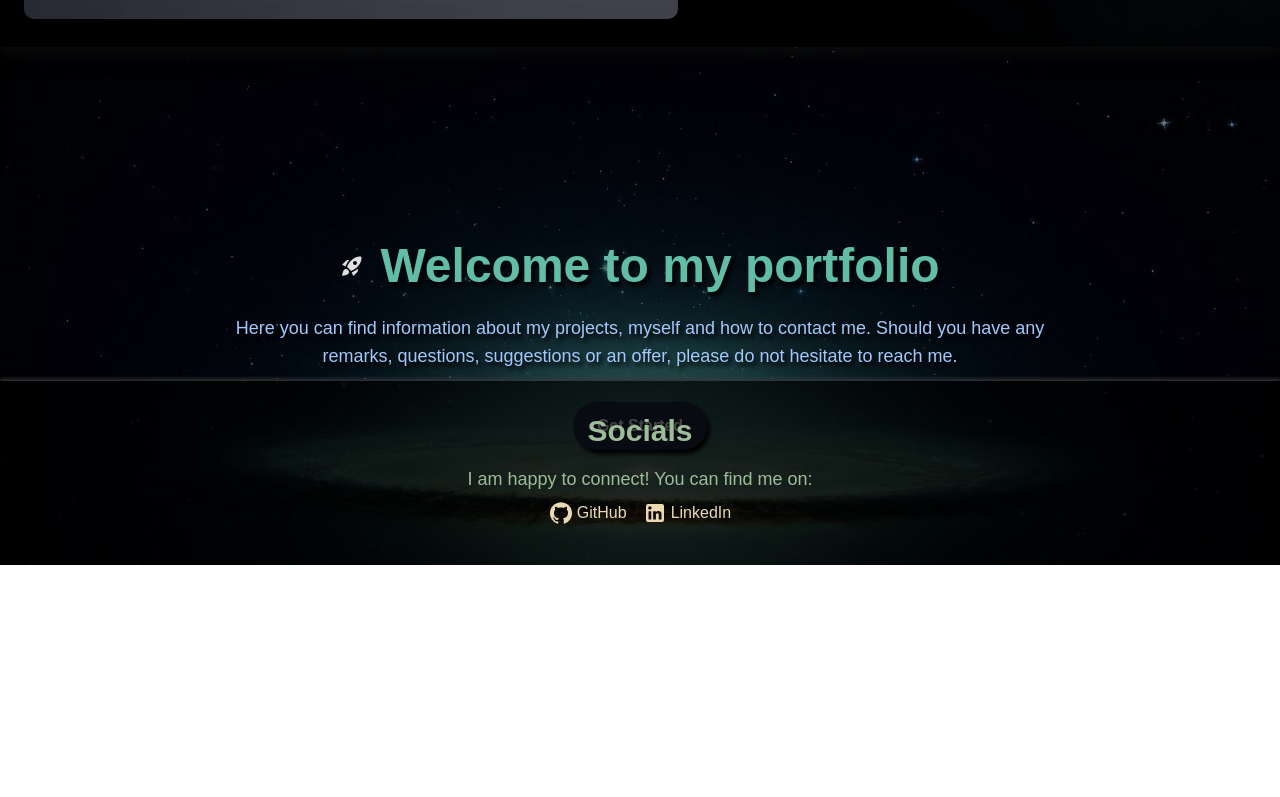
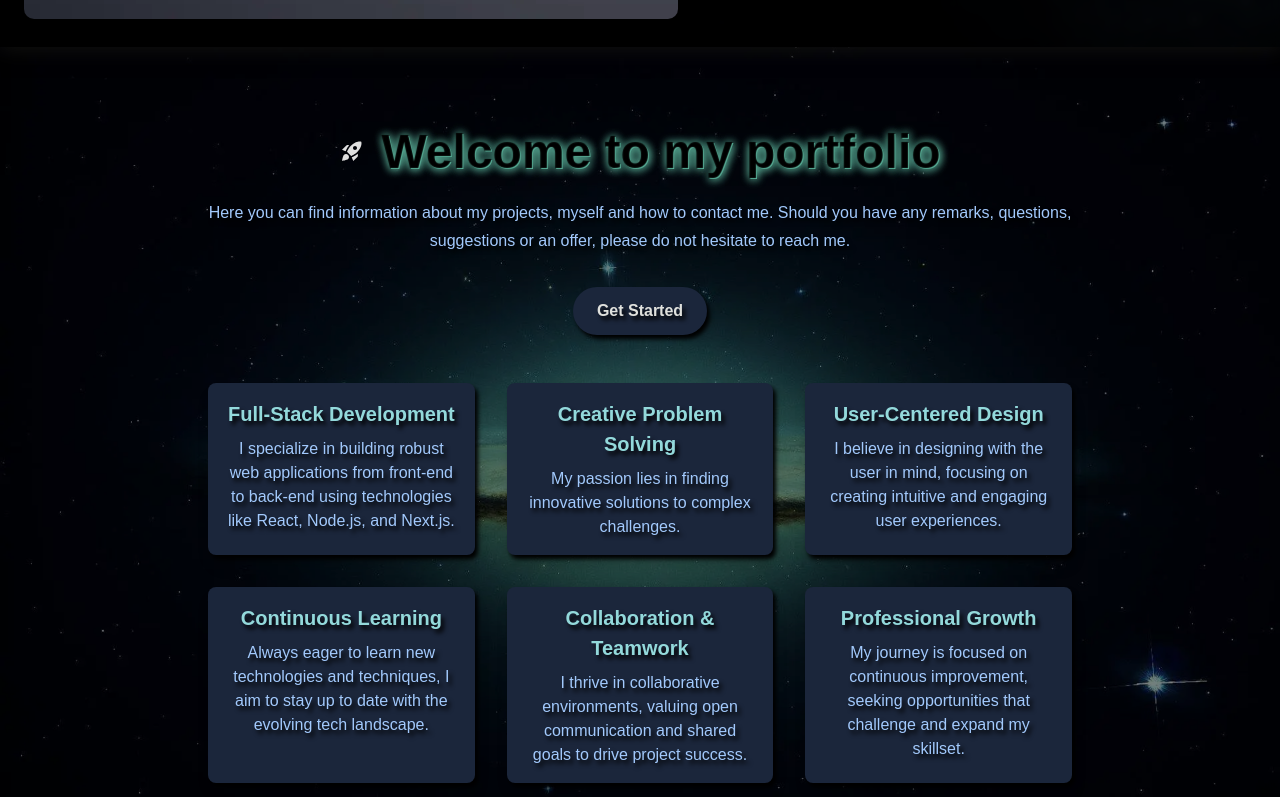
Before and after one commit to SpooRe91/mb-portfolio-app, a Next.js app in the folder mb-portfolio-app/: page / in a window 1280 px wide. Shown: the part 440-1237 px from the top of the page. Before the commit the page ends 1005 px from the top, so only its background shows below. Built offline with nearby package versions, Linux system fonts and the light colour scheme; no server answers.

Commit message:
feat: added TextCard  comp to home, updated styles

```diff
--- a/mb-portfolio-app/src/Components/ProjectCard/ProjectCard.tsx
+++ b/mb-portfolio-app/src/Components/ProjectCard/ProjectCard.tsx
@@ -28,9 +28,9 @@ export const ProjectCard = ({ projectsData, index, isMobile }: ProjectCardProps)
         p-[1rem]
         rounded-lg
         shadow-box-shadow-border-bottom
-        bg-bg-transparent-black-tretiary
+        bg-bg-transparent-black-secondary
         md:hover:text-colorMedLightBlue
-        md:hover:bg-bg-transparent-black-secondary
+        md:hover:bg-bg-transparent-project-hover
         md:mx-[5rem]
         transition-all
         md:hover:[transform:translateZ(15px)]
@@ -41,7 +41,7 @@ export const ProjectCard = ({ projectsData, index, isMobile }: ProjectCardProps)
                 imgWidth={350}
                 text={text}
                 className={"w-[250px] h-[250px]"}
-                textClassName="w-full"
+                textClassName="w-full drop-shadow-homeTextShadow"
             />
             <TextBlock
                 title={title}
--- /dev/null
+++ b/mb-portfolio-app/src/Components/TextCard/TextCard.tsx
@@ -0,0 +1,34 @@
+type TextCardProps = {
+    title: string;
+    text: string;
+    titleClassName?: string;
+    textClassName?: string;
+    containerClassName?: string;
+};
+/**
+ * A reusable component that displays a card with a title and text.
+ *
+ * @param {Object} props - The component props.
+ * @param {string} props.title - The title to display in the card.
+ * @param {string} props.text - The text content to display in the card.
+ * @param {string} [props.titleClassName] - Optional CSS class name for the title element.
+ * @param {string} [props.textClassName] - Optional CSS class name for the text element.
+ * @param {string} [props.containerClassName] - Optional CSS class name for the container element.
+ *
+ * @returns {React.Element} The rendered component.
+ */
+export const TextCard = ({
+    title,
+    text,
+    titleClassName,
+    textClassName,
+    containerClassName,
+}: TextCardProps) => {
+    return (
+        <div className={containerClassName}>
+            <h2 className={titleClassName}>{title}</h2>
+            <p className={textClassName}>{text}</p>
+        </div>
+    );
+};
+export default TextCard;
--- a/mb-portfolio-app/src/Components/index.ts
+++ b/mb-portfolio-app/src/Components/index.ts
@@ -9,3 +9,4 @@ export * from "@PortfolioApp/Components/Notification/Notification";
 export * from "@PortfolioApp/Components/ProjectCard/ProjectCard";
 export * from "@PortfolioApp/Components/ServerDown/ServerDown";
 export * from "@PortfolioApp/Components/TextBlock/TextBlock";
+export * from "@PortfolioApp/Components/TextCard/TextCard";
--- a/mb-portfolio-app/src/app/constants/constants.ts
+++ b/mb-portfolio-app/src/app/constants/constants.ts
@@ -1,4 +1,4 @@
-"use client"
+"use client";
 export const UTIL_KEY = process.env.NEXT_PUBLIC_UTIL_KEY;
 export const BASE_URL = "https://mb-multi-tool-api.vercel.app/personal";
 export const FORBIDDEN_PATTERNS = [/<script.*?>.*?<\/script>/gi, /javascript:/gi, /<.*?>/g, /\/|\\/g, /:/g];
@@ -31,3 +31,12 @@ export const ICON_NAMES_URLS = [
     { name: "GitHub", extUrl: "https://docs.github.com/en" },
     { name: "Gitlab", extUrl: "https://docs.gitlab.com/ee/" },
 ];
+
+export const HOME_PAGE_CARD_TITLES = [
+    "FULL_STACK_DEVELOPMENT",
+    "CREATIVE_PROBLEM_SOLVING",
+    "USER_CENTERED_DESIGN",
+    "CONTINUOUS_LEARNING",
+    "COLLABORATION_TEAMWORK",
+    "PROFESSIONAL_GROWTH",
+];
--- a/mb-portfolio-app/src/app/page.tsx
+++ b/mb-portfolio-app/src/app/page.tsx
@@ -1,16 +1,18 @@
 "use client";
-import RocketLaunchIcon from "@mui/icons-material/RocketLaunch";
+import Image from "next/image";
+import Link from "next/link";
+import { TextCard } from "@PortfolioApp/Components";
 import { useExtractText } from "@PortfolioApp/hooks";
 import { homeBG } from "../../public/backgrounds";
-import Image from "next/image";
 import { motion } from "framer-motion";
-import Link from "next/link";
+import RocketLaunchIcon from "@mui/icons-material/RocketLaunch";
+import { HOME_PAGE_CARD_TITLES } from "@PortfolioApp/app/constants/constants";
 
 const HomePage = () => {
     const { keyToText } = useExtractText();
 
     return (
-        <section className="relative md:min-h-screen-h-md sm:min-h-screen-h-sm-noNav flex flex-col items-center justify-center bg-gradient-to-br overflow-hidden sm:pt-[5rem]">
+        <section className="relative md:min-h-screen-h-md sm:min-h-screen-h-sm-noNav flex flex-col items-center justify-center bg-gradient-to-br overflow-hidden sm:pt-[5rem] sm:pb-[15rem]">
             <motion.div
                 className="absolute top-0 left-0 w-full h-full"
                 initial={{ scale: 1.1, y: "-10%" }}
@@ -32,13 +34,19 @@ const HomePage = () => {
                 animate={{ opacity: 1, y: 0 }}
                 transition={{ duration: 1, ease: "easeOut", delay: 0.5 }}
             >
-                <div className="flex items-center justify-center mb-6">
-                    <RocketLaunchIcon className="text-[#dfdfdf] text-6xl mr-4" />
-                    <h1 className="sm:text-2xl md:text-5xl font-extrabold text-colorMedLightBlue drop-shadow-homeTextShadow">
+                <div className="flex items-center justify-center mb-6 sm:flex-wrap md:flex-nowrap">
+                    <RocketLaunchIcon className="text-[#dfdfdf] sm:text-2xl md:text-5xl mr-4" />
+                    <h1
+                        className="sm:text-2xl md:text-5xl font-extrabold text-transparent"
+                        style={{
+                            textShadow:
+                                "1px 1px 1px #000000, 2px 2px 10px #5ab099, 2px 2px 10px #5ab099, 2px 2px 0px #5eb79f",
+                        }}
+                    >
                         {keyToText("HOME.WELCOME_MAIN")}
                     </h1>
                 </div>
-                <p className="text-lg text-[#a2c9fc] mb-8 drop-shadow-homeTextShadow">
+                <p className="text-lg text-[#a2c9fc] mb-8 drop-shadow-homeTextShadow sm:text-[0.85rem] md:text-[1rem]">
                     {keyToText("HOME.SECONDARY_TEXT")}
                 </p>
                 <motion.button
@@ -46,10 +54,27 @@ const HomePage = () => {
                     whileHover={{ scale: 1.05 }}
                     whileTap={{ scale: 0.95 }}
                 >
-                    <Link href="/projects">
+                    <Link className="drop-shadow-homeTextShadow sm:text-[0.85rem] md:text-[1rem]" href="/projects">
                         Get Started
                     </Link>
                 </motion.button>
+
+                <div className="mt-12 grid grid-cols-1 md:grid-cols-2 lg:grid-cols-3 gap-8">
+                    {HOME_PAGE_CARD_TITLES.map((key, i) => (
+                        <div
+                            key={i}
+                            className="text-[#a2c9fc] p-4 bg-[#1B263B] rounded-lg shadow-lg drop-shadow-homeTextShadow"
+                        >
+                            <p>{keyToText(key)}</p>
+                            <TextCard
+                                title={keyToText(`HOME.${key}.TITLE`) as string}
+                                text={keyToText(`HOME.${key}.TEXT`) as string}
+                                titleClassName="font-bold mb-2 text-colorDarkMedBlue drop-shadow-homeTextShadow sm:text-[1rem] md:text-[1.25rem]"
+                                textClassName="text-[#a2c9fc] drop-shadow-homeTextShadow sm:text-[0.85rem] md:text-[1rem]"
+                            />
+                        </div>
+                    ))}
+                </div>
             </motion.div>
         </section>
     );
--- a/mb-portfolio-app/text.json
+++ b/mb-portfolio-app/text.json
@@ -1,7 +1,31 @@
 {
     "HOME": {
         "WELCOME_MAIN": "Welcome to my portfolio",
-        "SECONDARY_TEXT": "Here you can find information about my projects, myself and how to contact me. Should you have any remarks, questions, suggestions or an offer, please do not hesitate to reach me."
+        "SECONDARY_TEXT": "Here you can find information about my projects, myself and how to contact me. Should you have any remarks, questions, suggestions or an offer, please do not hesitate to reach me.",
+        "FULL_STACK_DEVELOPMENT": {
+            "TITLE": "Full-Stack Development",
+            "TEXT": "I specialize in building robust web applications from front-end to back-end using technologies like React, Node.js, and Next.js."
+        },
+        "CREATIVE_PROBLEM_SOLVING": {
+            "TITLE": "Creative Problem Solving",
+            "TEXT": "My passion lies in finding innovative solutions to complex challenges."
+        },
+        "USER_CENTERED_DESIGN": {
+            "TITLE": "User-Centered Design",
+            "TEXT": "I believe in designing with the user in mind, focusing on creating intuitive and engaging user experiences."
+        },
+        "CONTINUOUS_LEARNING": {
+            "TITLE": "Continuous Learning",
+            "TEXT": "Always eager to learn new technologies and techniques, I aim to stay up to date with the evolving tech landscape."
+        },
+        "COLLABORATION_TEAMWORK": {
+            "TITLE": "Collaboration & Teamwork",
+            "TEXT": "I thrive in collaborative environments, valuing open communication and shared goals to drive project success."
+        },
+        "PROFESSIONAL_GROWTH": {
+            "TITLE": "Professional Growth",
+            "TEXT": "My journey is focused on continuous improvement, seeking opportunities that challenge and expand my skillset."
+        }
     },
     "PROJECTS": {
         "LOCAL_LOADING_TEXT": "Fetching my projects, please wait...",
```
